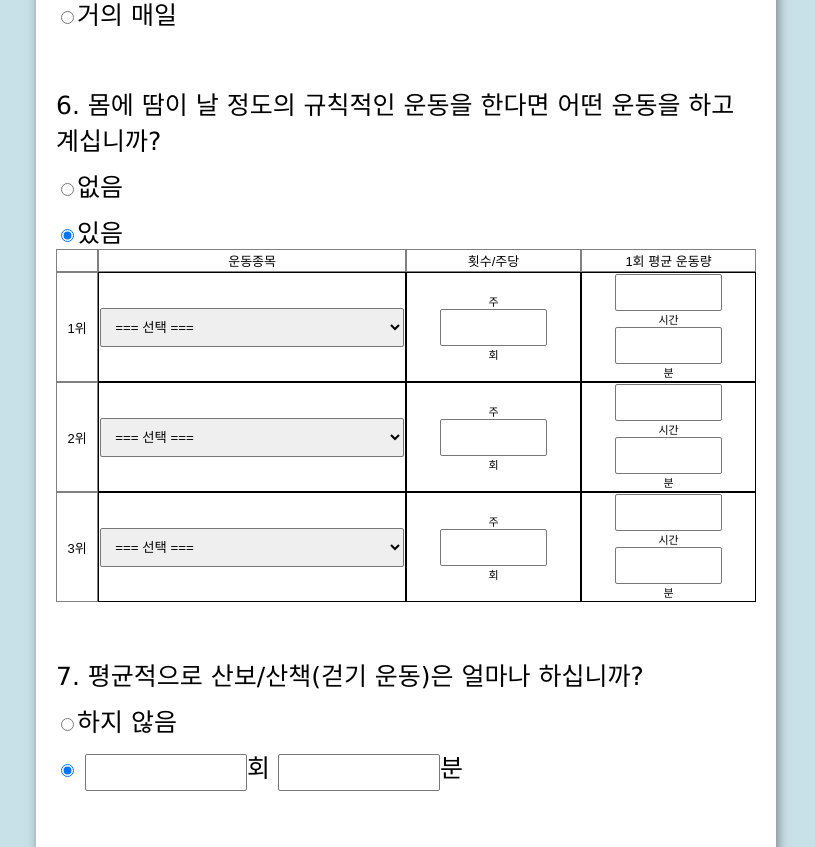
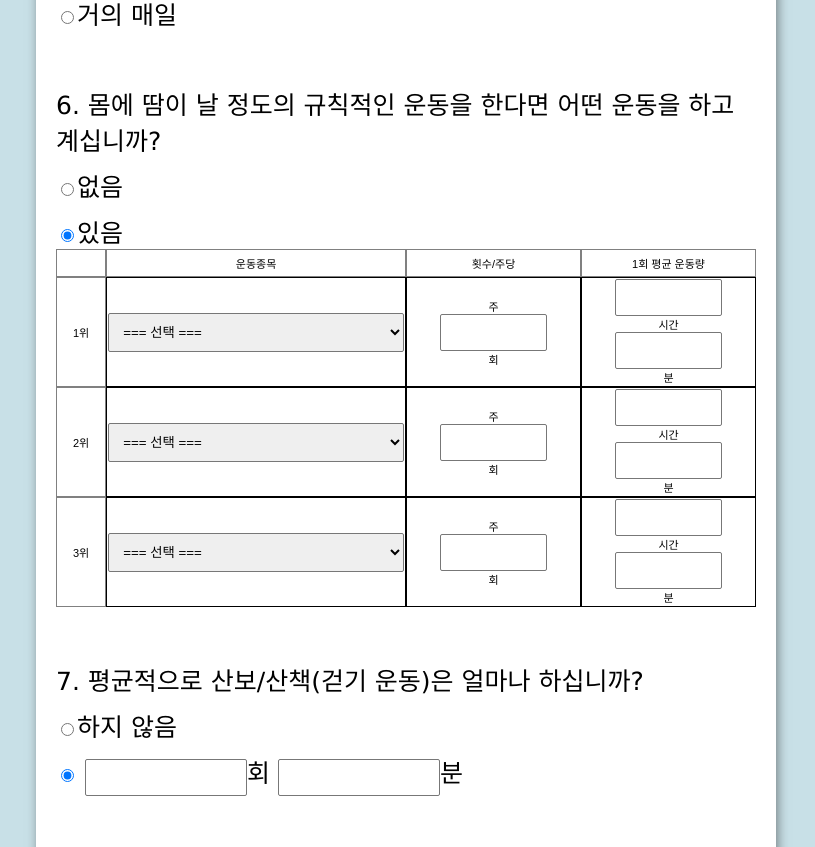
Before and after one commit to ubicomp-KNIH-proj/Beta_test1.0, a Flask app: template Betatest_v0.2/templates/weekly.html in a window 1280 px wide. Shown: the part 1238-2085 px from the top of the page, without its empty margins (234-1049 px from the left). Run offline with Flask 2, Linux system fonts and the light colour scheme; the template is opened without the code that fills it, so the values that code supplies are empty; some libraries are stand-ins or nearby versions.

Commit message:
표 사이즈 조절(갤럭시 테스트 필요)

```diff
--- a/Betatest_v0.2/templates/weekly.html
+++ b/Betatest_v0.2/templates/weekly.html
@@ -74,7 +74,8 @@
 		.tg .tg-0pky {
 			border-color: inherit;
 			text-align: center;
-			font-size: 13px;
+			font-size: 11px;
+			padding: 5px 5px;
 		}
 
 		.tg .tg-0lax {
```
